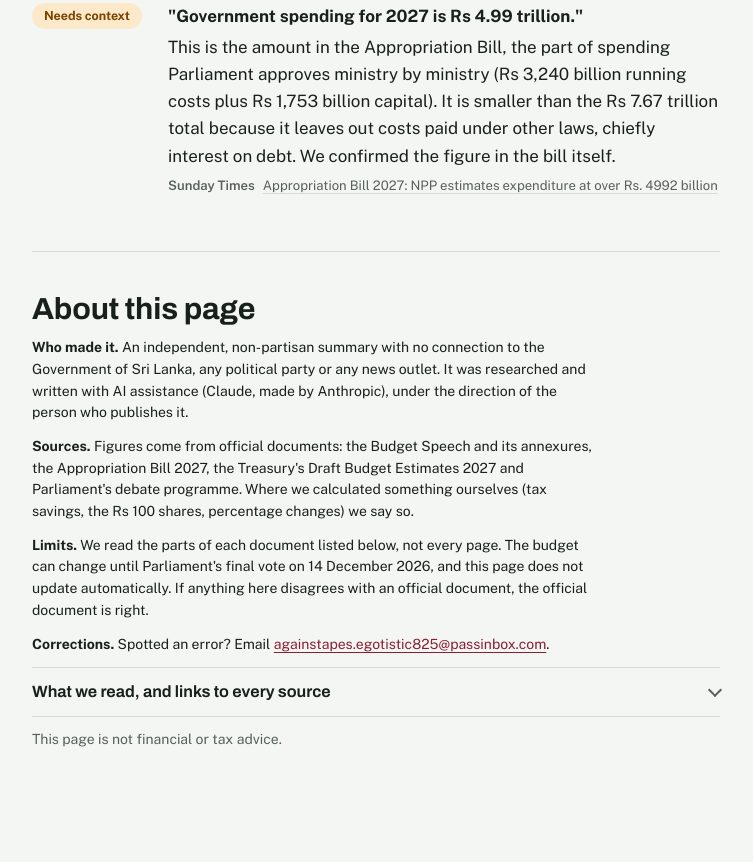
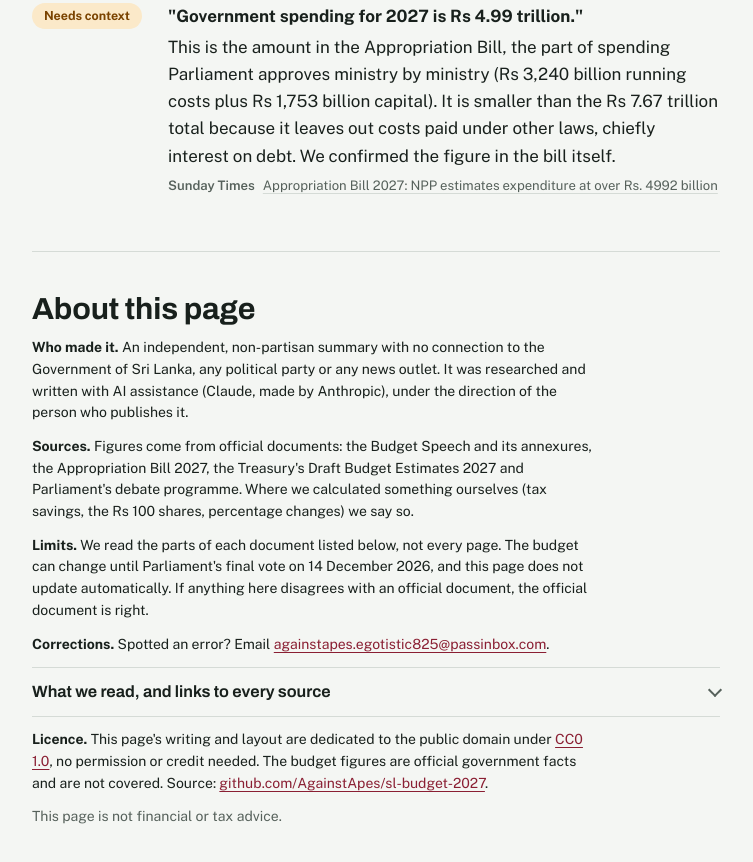
Before and after one commit to AgainstApes/sl-budget-2027, a plain HTML site: page index.html in a window 1280 px wide. Shown: the part 9634-10496 px from the top of the page, without its empty margins (264-1017 px from the left). Before the commit the page ends 10457 px from the top, so only its background shows below. Drawn offline with nearby package versions, Linux system fonts and the light colour scheme.

Commit message:
Add CC0 licence for the page's writing and layout
Co-Authored-By: Claude Opus 4.8 <noreply@anthropic.com>

```diff
--- a/index.html
+++ b/index.html
@@ -426,6 +426,7 @@ details.more>*+*{margin-top:8px}
     <li><a href="https://www.themorning.lk/articles/ZTA97tYbXJwU6ipek4LG">The Morning</a> and <a href="https://www.sundaytimes.lk/260927/news/appropriation-bill-2027-npp-estimates-expenditure-at-over-rs-4992-billion-658465.html">Sunday Times</a>: Appropriation Bill figure</li>
   </ul>
   </details>
+  <p class="small"><b>Licence.</b> This page's writing and layout are dedicated to the public domain under <a href="https://creativecommons.org/publicdomain/zero/1.0/">CC0 1.0</a>, no permission or credit needed. The budget figures are official government facts and are not covered. Source: <a href="https://github.com/AgainstApes/sl-budget-2027">github.com/AgainstApes/sl-budget-2027</a>.</p>
   <p class="small muted">This page is not financial or tax advice.</p>
 </footer>
 
```
Also changed, not shown: 1 other file.
